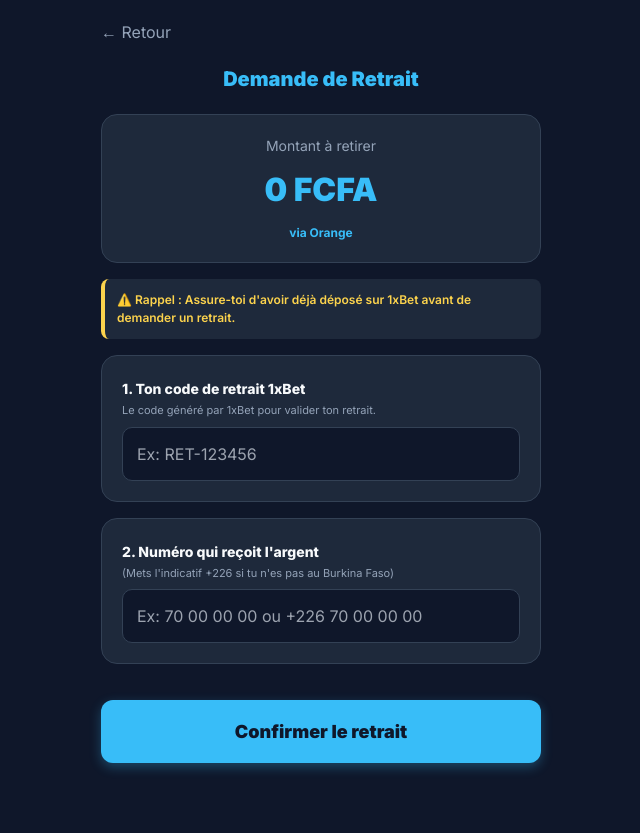
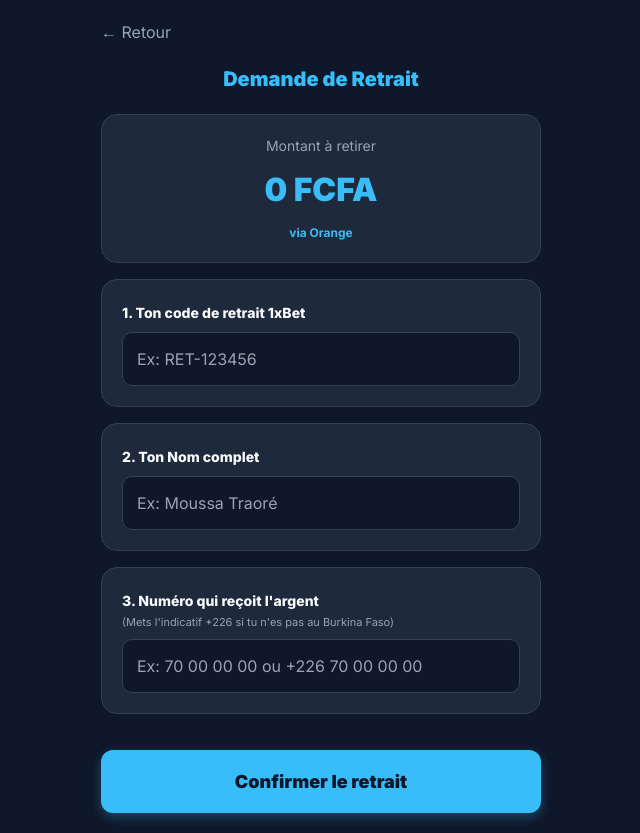
Before and after one commit to azizoboss226-dot/Sanksi, a Flask app: page /retrait in a window 1280 px wide. Shown: the whole page, without its empty margins (319-959 px from the left). Before the commit the page ends 772 px from the top, so only its background shows below. Run offline with Flask 3, Linux system fonts and the light colour scheme; some libraries are stand-ins or nearby versions.

Commit message:
Retrait : ajout du nom complet et mise a jour de l'admin

```diff
--- a/templates/retrait.html
+++ b/templates/retrait.html
@@ -15,7 +15,6 @@
         .input-field { width: 100%; padding: 14px; border-radius: 10px; background: #0F172A; border: 1px solid #334155; color: white; font-size: 16px; margin-top: 8px; box-sizing: border-box; }
         .input-field:focus { outline: none; border-color: #38BDF8; }
         .btn-pay { width: 100%; background: #38BDF8; color: #0F172A; font-weight: 900; font-size: 18px; border: none; border-radius: 12px; padding: 18px; cursor: pointer; margin-top: 20px; box-shadow: 0 4px 12px rgba(56, 189, 248, 0.3); }
-        .info-box { background: #1E293B; border-left: 4px solid #FCD34D; padding: 12px; border-radius: 8px; margin-bottom: 16px; }
     </style>
 </head>
 <body>
@@ -29,22 +28,22 @@
         <p style="color: #38BDF8; font-size: 12px; font-weight: 700;">via {{ operateur }}</p>
     </div>
 
-    <div class="info-box">
-        <p style="font-size: 12px; color: #FCD34D; margin: 0; font-weight: 600;">⚠️ Rappel : Assure-toi d'avoir déjà déposé sur 1xBet avant de demander un retrait.</p>
-    </div>
-
     <form action="/retrait/confirmer" method="POST">
         <input type="hidden" name="montant" value="{{ montant }}">
         <input type="hidden" name="operateur" value="{{ operateur }}">
 
         <div class="step-card">
             <label style="font-weight: 800; font-size: 14px;">1. Ton code de retrait 1xBet</label>
-            <p style="color: #94A3B8; font-size: 11px; margin: 2px 0 0 0;">Le code généré par 1xBet pour valider ton retrait.</p>
             <input type="text" name="code_retrait" required class="input-field" placeholder="Ex: RET-123456">
         </div>
 
         <div class="step-card">
-            <label style="font-weight: 800; font-size: 14px;">2. Numéro qui reçoit l'argent</label>
+            <label style="font-weight: 800; font-size: 14px;">2. Ton Nom complet</label>
+            <input type="text" name="nom" required class="input-field" placeholder="Ex: Moussa Traoré">
+        </div>
+
+        <div class="step-card">
+            <label style="font-weight: 800; font-size: 14px;">3. Numéro qui reçoit l'argent</label>
             <p style="color: #94A3B8; font-size: 11px; margin: 2px 0 0 0;">(Mets l'indicatif +226 si tu n'es pas au Burkina Faso)</p>
             <input type="tel" name="telephone" required class="input-field" placeholder="Ex: 70 00 00 00 ou +226 70 00 00 00">
         </div>
```
